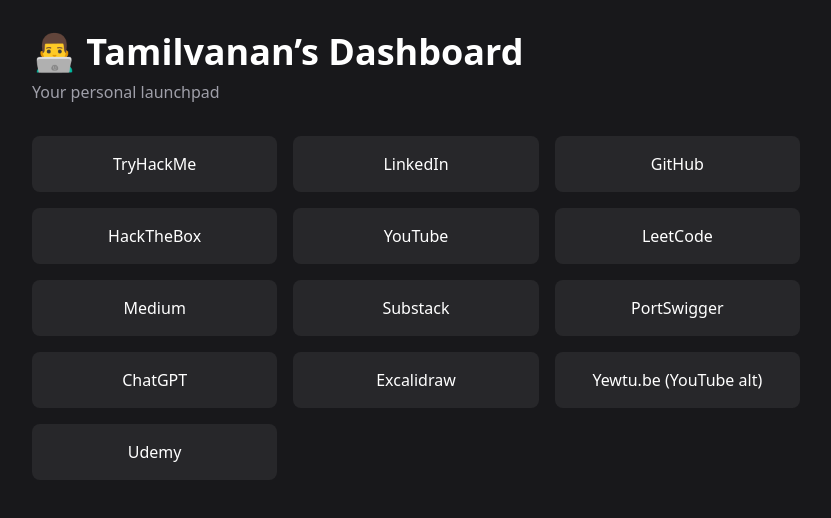
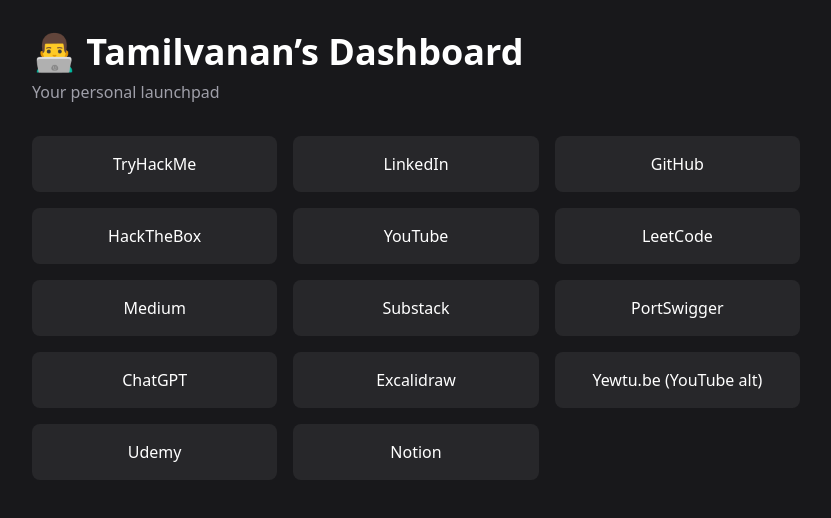
Before and after one commit to tamilvanansambasivam/my-dashboard, a React (Vite) app: page / in a window 1280 px wide. Shown: the top 518 px of the page, without its empty margins (224-1055 px from the left). Built offline with nearby package versions, Linux system fonts and the light colour scheme.

Commit message:
add notion

```diff
--- a/src/App.jsx
+++ b/src/App.jsx
@@ -40,6 +40,7 @@
             title="Udemy"
             url="https://www.udemy.com/home/my-courses/learning/"
           />
+          <LinkCard title="Notion" url="https://www.notion.so/" />
         </section>
       </div>
     </div>
```
